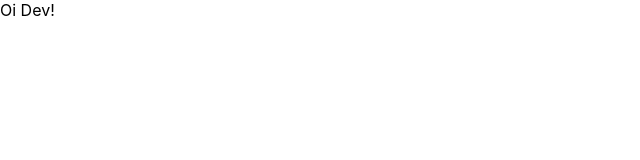
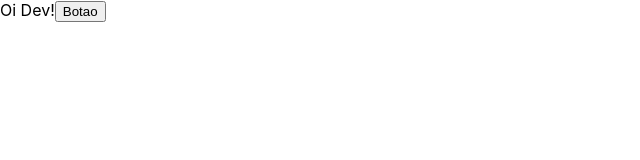
Before and after one commit to DevKaue/React-escrevendo-com-Typescript, a React (Create React App) app in the folder alura-studies/: page / in a window 1280 px wide. Shown: the top 160 px of the page, without its empty margins (0-640 px from the left). Built offline with nearby package versions, Linux system fonts and the light colour scheme.

Commit message:
feat: criando componente

```diff
--- a/alura-studies/src/App.tsx
+++ b/alura-studies/src/App.tsx
@@ -1,9 +1,11 @@
 import React from 'react';
+import Button from './components/button';
 
 function App() {
   return (
     <div className="App">
       Oi Dev!
+      <Button/>
     </div>
   );
 }
--- /dev/null
+++ b/alura-studies/src/components/button/index.tsx
@@ -0,0 +1,11 @@
+import React from "react";
+
+class Button extends React.Component {
+    render() {
+        return(
+            <button>Botao</button>
+        )
+    }
+}
+
+export default Button;
```
Also changed, not shown: alura-studies/public/index.html (+0 -10 lines).
